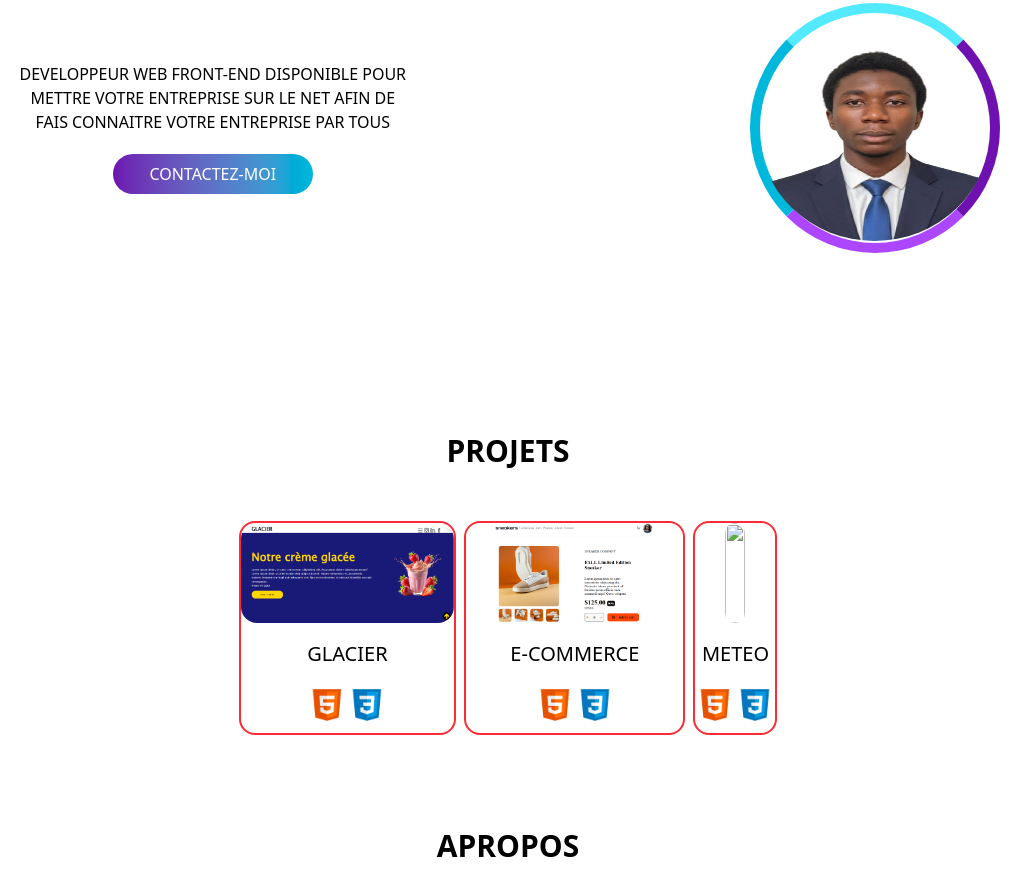
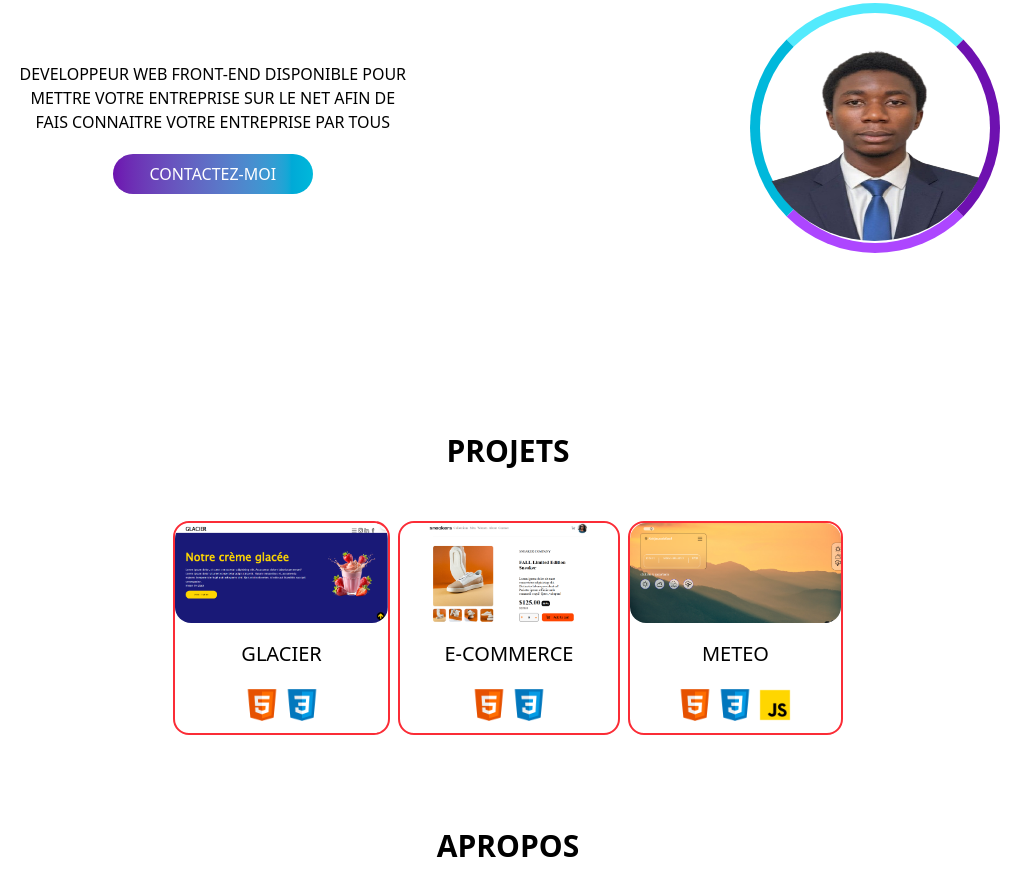
Before and after one commit to aziztraorer/mon-porfolio, a website: page index.html in a window 1280 px wide. Shown: the part 272-1168 px from the top of the page, without its empty margins (132-1163 px from the left). Drawn offline with Linux system fonts and the light colour scheme.

Commit message:
Update link and image for METEO section

```diff
--- a/index.html
+++ b/index.html
@@ -59,11 +59,12 @@
             </div>
 
             <div class="flex flex-col justify-center items-center gap-4 w-100px border-2 border-red-500 animate-bounce-slow rounded-2xl">
-                <a href="https://aziztraorer.github.io/glace/"><img src="./src/assets/img/metio.png" class="w-full h-[100px] rounded-2xl" alt="" srcset="" ></a>
+                <a href="https://https://aziztraorer.github.io/meteo/"><img src="./src/assets/img/meteo.png" class="w-full h-[100px] rounded-2xl" alt="" srcset="" ></a>
                 <p class="text-[20px]">METEO</p>
                 <div class="flex items-center justify-center mb-2">
                     <img src="./src/assets/img/icons8-html-50.png" alt="" srcset="" class="w-[40px]">
                     <img src="./src/assets/img/icons8-css-50.png" alt="" srcset="" class="w-[40px]">
+                    <img src="./src/assets/img/icons8-javascript-50.png" alt="" srcset="" class="w-[40px]">
                 </div>
             </div>
 
```
